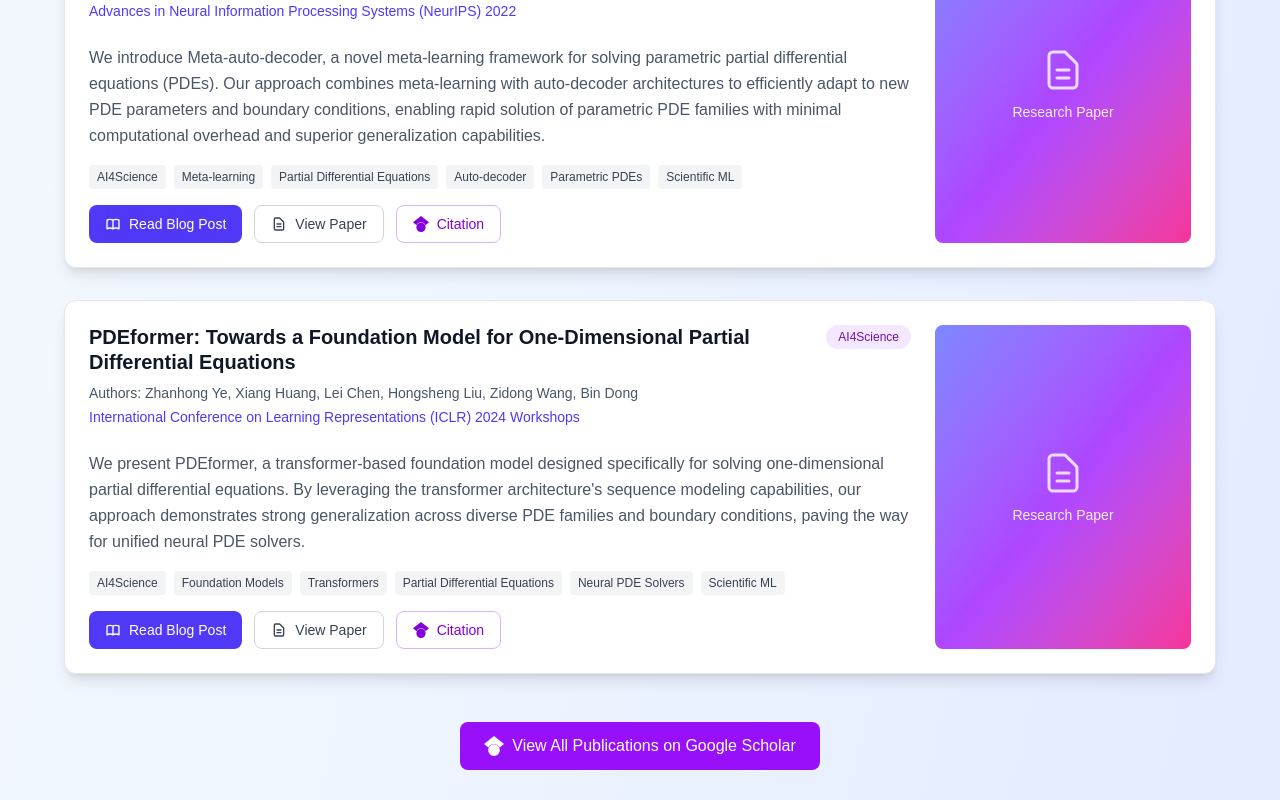
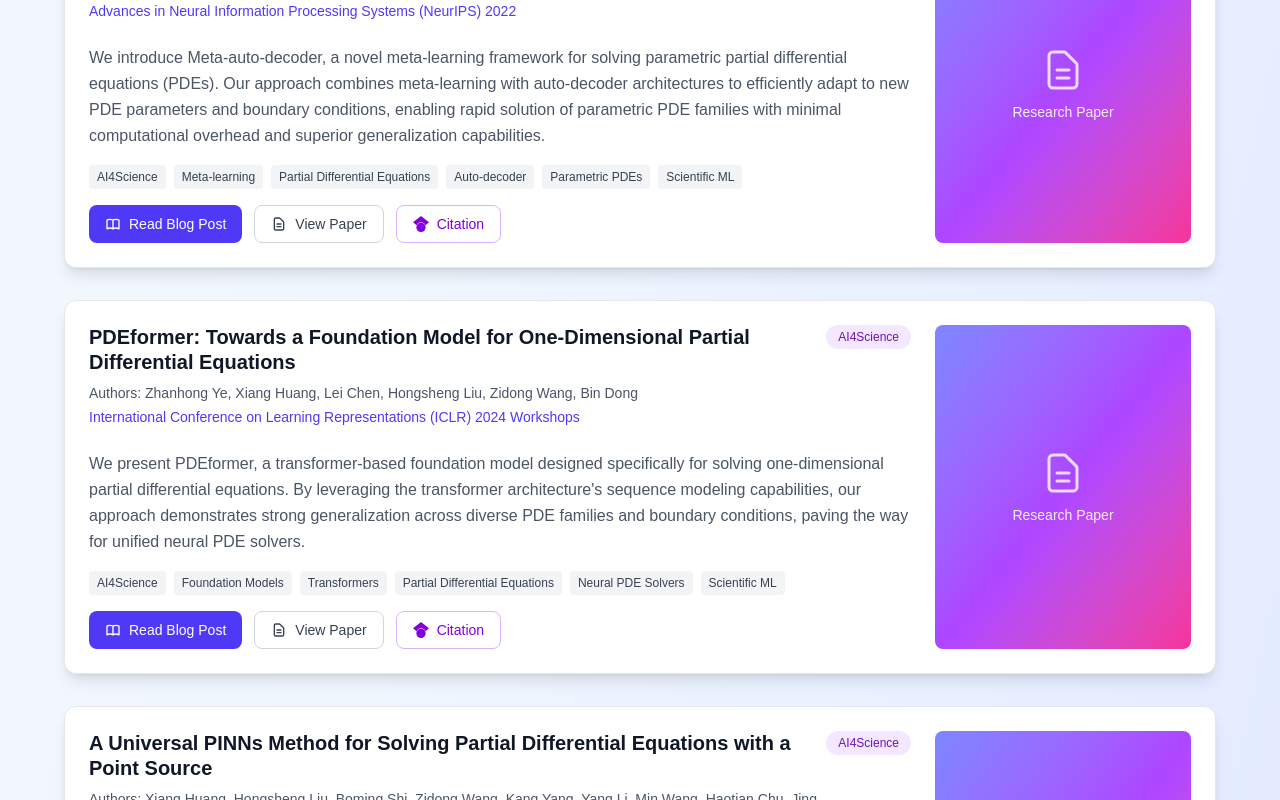
Before and after one commit to hsliuustc0106/hsliu-website, a Next.js app: page /hsliu-website/ in a window 1280 px wide. Shown: the part 3368-4168 px from the top of the page. Built offline with nearby package versions, Linux system fonts and the light colour scheme.

Commit message:
Add Universal PINNs IJCAI publication for point source PDE solving

```diff
--- a/src/app/page.tsx
+++ b/src/app/page.tsx
@@ -319,6 +319,16 @@ export default function Home() {
                 blogUrl: "#", // Will be updated when blog post is ready
                 paperUrl: "#", // Will be updated with actual paper link
                 tags: ["AI4Science", "Foundation Models", "Transformers", "Partial Differential Equations", "Neural PDE Solvers", "Scientific ML"]
+              },
+              {
+                title: "A Universal PINNs Method for Solving Partial Differential Equations with a Point Source",
+                authors: "Xiang Huang, Hongsheng Liu, Boming Shi, Zidong Wang, Kang Yang, Yang Li, Min Wang, Haotian Chu, Jing Zhou, et al.",
+                venue: "International Joint Conference on Artificial Intelligence (IJCAI)",
+                type: "AI4Science",
+                description: "We propose a universal Physics-Informed Neural Networks (PINNs) method for solving partial differential equations with point sources. Our approach addresses the challenge of handling singular point sources in PDEs by developing a novel neural network architecture that can effectively capture the complex behavior around singularities while maintaining high accuracy across the entire domain.",
+                blogUrl: "#", // Will be updated when blog post is ready
+                paperUrl: "#", // Will be updated with actual paper link
+                tags: ["AI4Science", "Physics-Informed Neural Networks", "PINNs", "Partial Differential Equations", "Point Sources", "Scientific ML"]
               }
               // Add more publications as needed
             ].map((publication, index) => (
```
